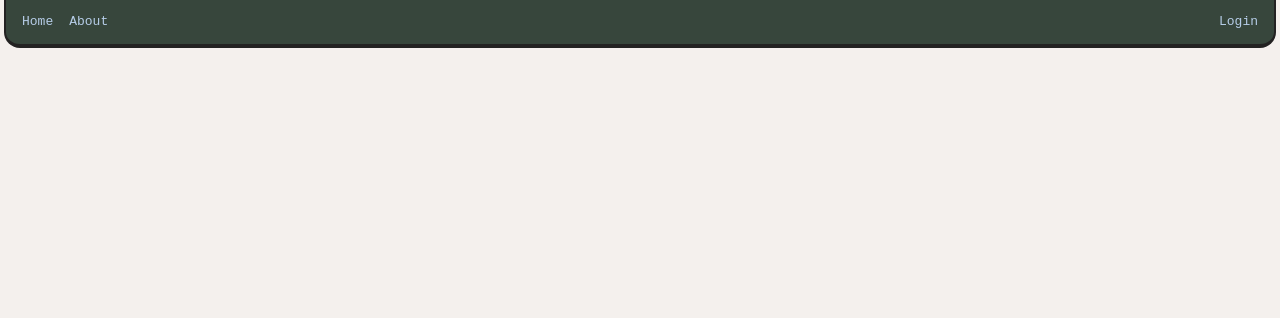
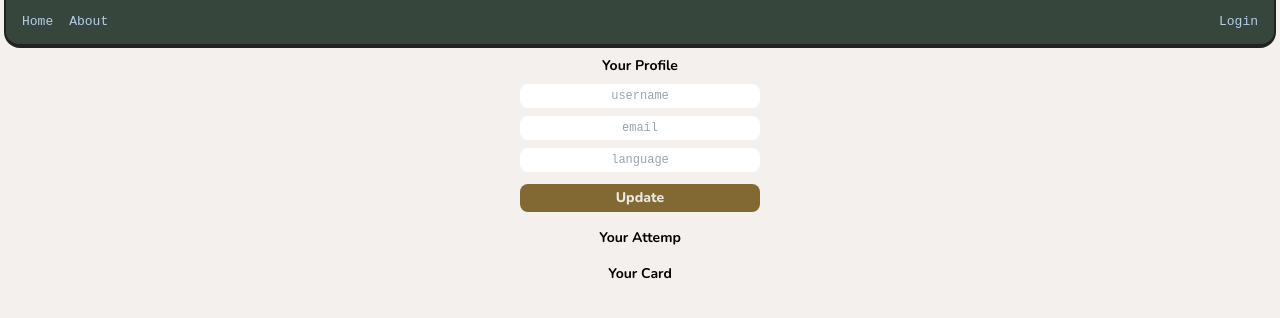
Before and after one commit to bagussuprapta/project, a React (Vite) app in the folder lingua-deck/client/: page /profile in a window 1280 px wide. Shown: the top 318 px of the page. Built offline with nearby package versions, Linux system fonts and the light colour scheme; no server answers.

Commit message:
feat: add profile page and user update feature

```diff
--- a/lingua-deck/client/src/api/userAPI.js
+++ b/lingua-deck/client/src/api/userAPI.js
@@ -24,6 +24,31 @@ async function login(username, password) {
   return response;
 }
 
+async function get() {
+  let response = await fetch(`${import.meta.env.VITE_API_URL}/api/users/current`, {
+    method: "GET",
+    headers: {
+      "Content-Type": "application/json",
+      Authorization: `${localStorage.getItem("token")}`,
+    },
+  });
+  response = await response.json();
+  return response;
+}
+
+async function update(payload) {
+  let response = await fetch(`${import.meta.env.VITE_API_URL}/api/users/current`, {
+    method: "PATCH",
+    headers: {
+      "Content-Type": "application/json",
+      Authorization: `${localStorage.getItem("token")}`,
+    },
+    body: JSON.stringify(payload),
+  });
+  response = await response.json();
+  return response;
+}
+
 async function logout() {
   let response = await fetch(`${import.meta.env.VITE_API_URL}/api/users/logout`, {
     method: "DELETE",
@@ -36,4 +61,4 @@ async function logout() {
   return response;
 }
 
-export default { register, login, logout };
+export default { register, login, get, update, logout };
--- a/lingua-deck/client/src/pages/Profile.jsx
+++ b/lingua-deck/client/src/pages/Profile.jsx
@@ -1,11 +1,75 @@
+import { useContext, useEffect, useState } from "react";
 import Navbar from "../components/layout/Navbar";
+import { UserContext } from "../context/userContext";
 
 export default function Profile() {
+  const userProvider = useContext(UserContext);
+  const [username, setUsername] = useState("");
+  const [email, setEmail] = useState("");
+  const [preferredLanguage, setPreferredLanguage] = useState("");
+  const [message, setMessage] = useState("");
+
+  useEffect(() => {
+    async function getUser() {
+      const result = await userProvider.get();
+      if (result?.error) {
+        setMessage("failed get your data");
+      } else if (result?.data) {
+        setUsername(result.data.username);
+        setEmail(result.data.email);
+        setPreferredLanguage(result.data.preferred_language);
+      }
+    }
+    getUser();
+  }, [userProvider]);
+
+  async function handleSubmit(event) {
+    event.preventDefault();
+    const result = await userProvider.update({ username, email, preferred_language: preferredLanguage });
+    if (result?.error) {
+      setMessage(result.error.message);
+    } else {
+      setMessage("");
+    }
+  }
+
   return (
     <div>
       <div className="px-2">
         <Navbar />
       </div>
+      <div className="mt-14 px-3 flex flex-col gap-y-4 items-center">
+        {message && (
+          <div>
+            <p className="text-sm font-nunito">{message}</p>
+          </div>
+        )}
+        <form onSubmit={handleSubmit}>
+          <div className="flex flex-col gap-y-2 w-60">
+            <p className="text-center font-bold text-sm font-nunito">Your Profile</p>
+            <input type="text" value={username} onChange={(e) => setUsername(e.target.value)} placeholder="username" className="text-center font-mono text-xs w-full py-1 rounded-lg outline-none" />
+            <input type="email" value={email} onChange={(e) => setEmail(e.target.value)} placeholder="email" className="text-center font-mono text-xs w-full py-1 rounded-lg outline-none" />
+            <input
+              type="text"
+              value={preferredLanguage}
+              onChange={(e) => setPreferredLanguage(e.target.value)}
+              placeholder="language"
+              className="text-center font-mono text-xs w-full py-1 rounded-lg outline-none"
+            />
+          </div>
+          <div className="flex justify-center">
+            <button className="w-full mt-3 py-1 text-sm rounded-lg bg-[#826933] font-nunito font-extrabold text-[#eae8e3]" type="submit">
+              Update
+            </button>
+          </div>
+        </form>
+        <div>
+          <p className="text-center font-bold text-sm font-nunito">Your Attemp</p>
+        </div>
+        <div>
+          <p className="text-center font-bold text-sm font-nunito">Your Card</p>
+        </div>
+      </div>
     </div>
   );
 }
--- a/lingua-deck/client/src/provider/UserProvider.jsx
+++ b/lingua-deck/client/src/provider/UserProvider.jsx
@@ -10,6 +10,14 @@ export default function UserProvider({ children }) {
     return await userAPI.login(username, password);
   }
 
+  async function get() {
+    return await userAPI.get();
+  }
+
+  async function update(payload) {
+    return await userAPI.update(payload);
+  }
+
   async function logout() {
     await userAPI.logout();
   }
@@ -17,6 +25,8 @@ export default function UserProvider({ children }) {
   const providerValue = {
     register,
     login,
+    get,
+    update,
     logout,
   };
 
```
